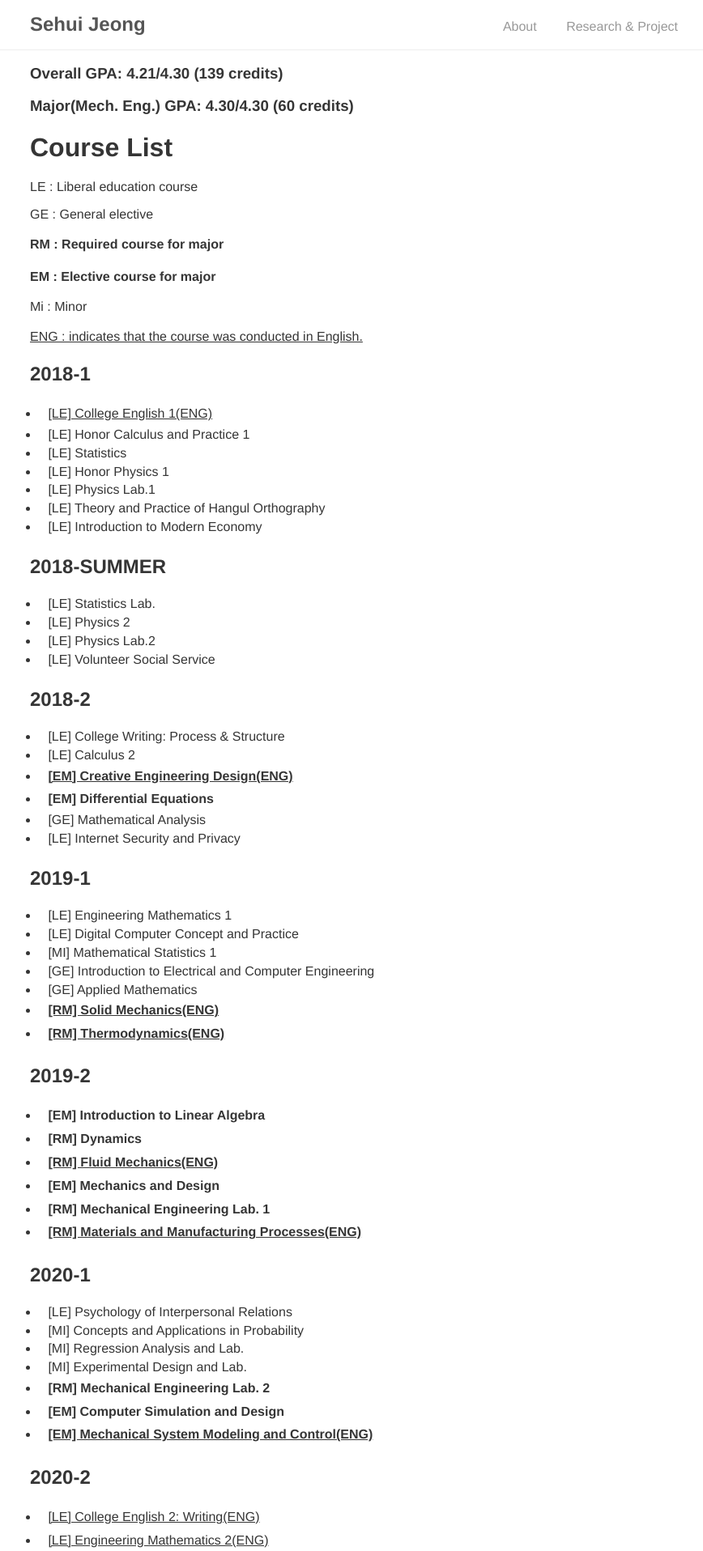
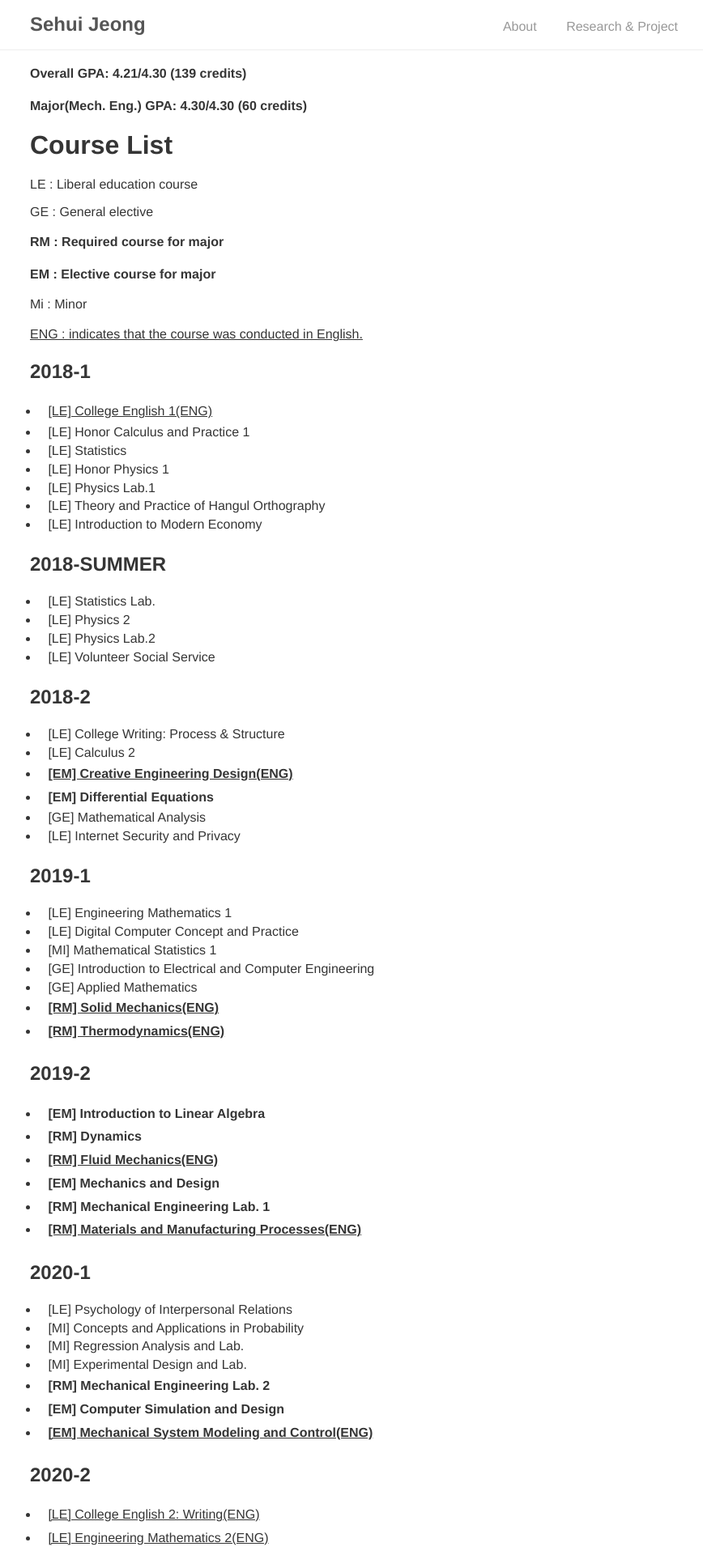
Before and after one commit to tpgml2612/CV, a Jekyll site: the page built from courselist/index.md, in a window 1280 px wide. Shown: the top 1916 px of the page at 81% size, without its empty margins (203-1071 px from the left). Built offline with Jekyll 4.4.1, drawn with Linux system fonts in a browser that asks for light colours.

```diff
--- a/courselist/index.md
+++ b/courselist/index.md
@@ -4,8 +4,8 @@ title: "Course List"
 permalink: /courselist/
 ---
 
-### Overall GPA: 4.21/4.30 (139 credits)
-### Major(Mech. Eng.) GPA: 4.30/4.30 (60 credits)
+#### Overall GPA: 4.21/4.30 (139 credits)
+#### Major(Mech. Eng.) GPA: 4.30/4.30 (60 credits)
 
 # Course List
 
```
